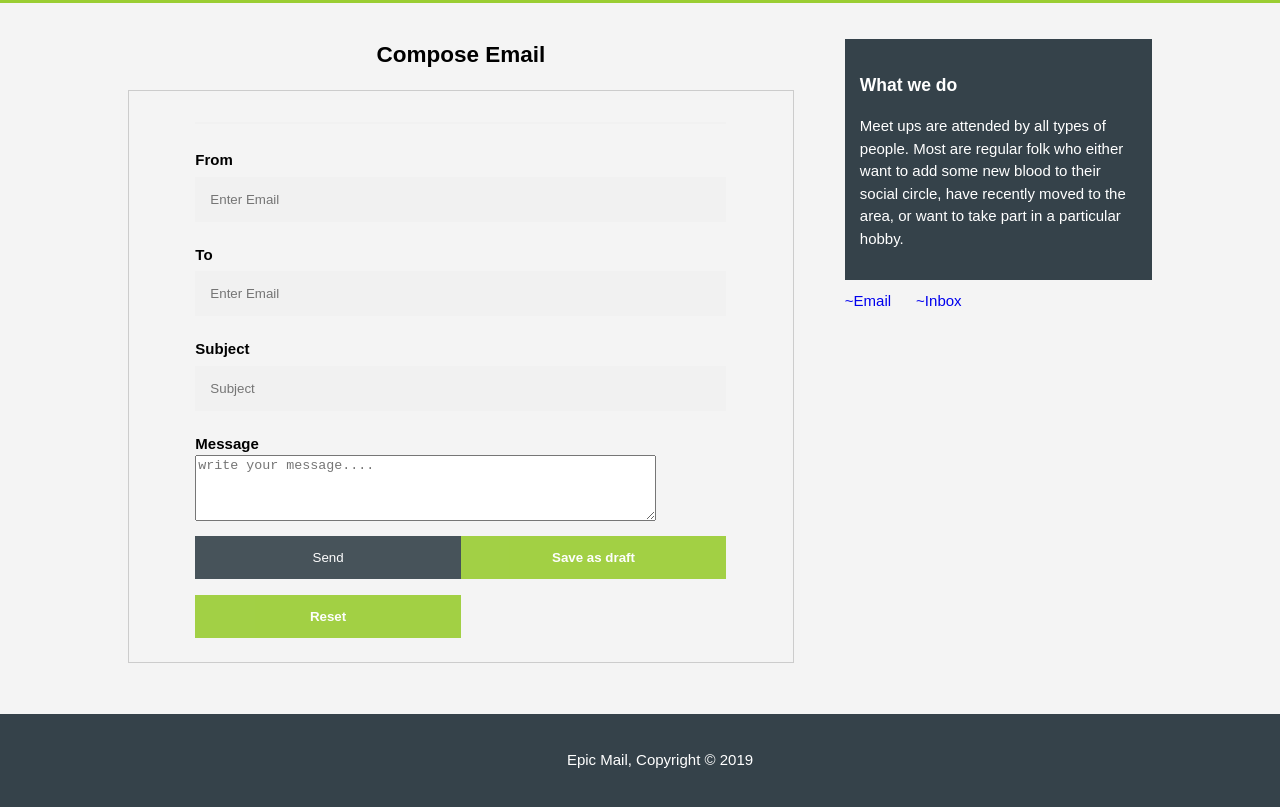
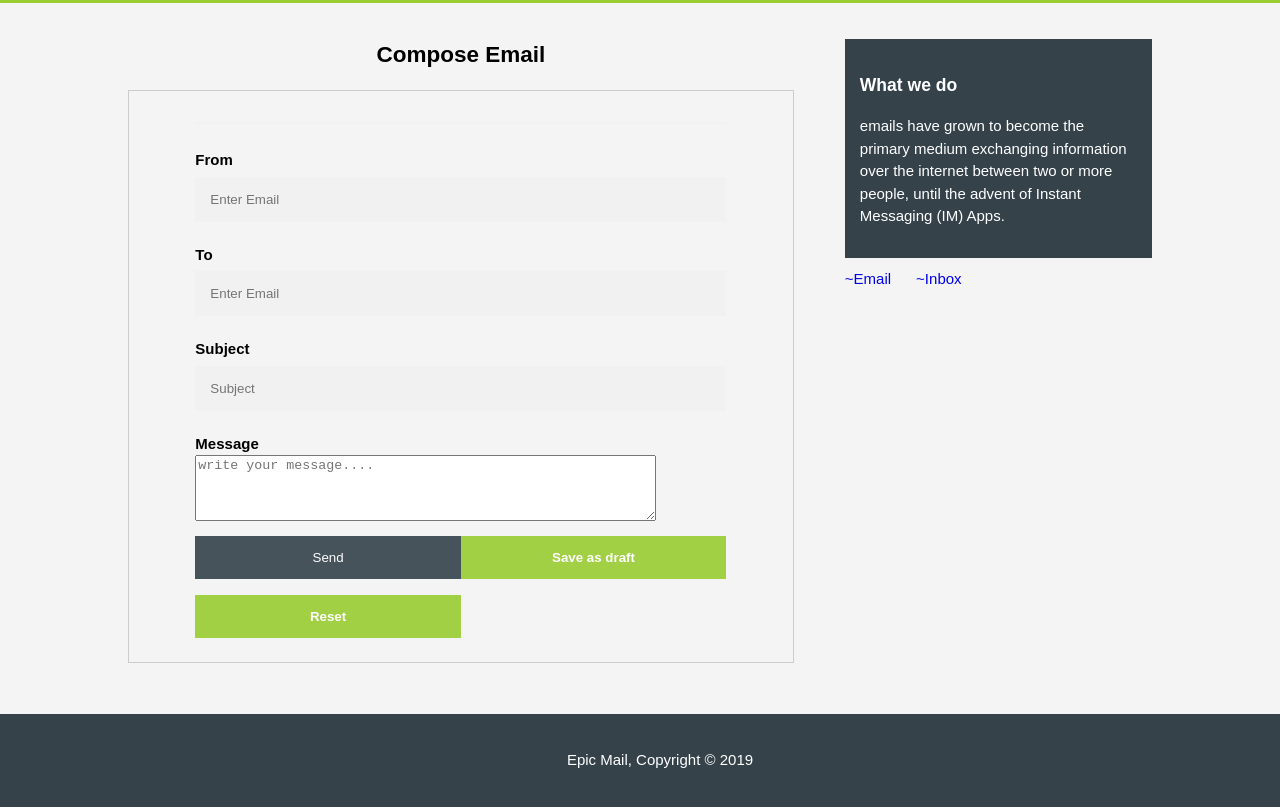
Before and after one commit to EmyRukundo/EPIC-Mail, a plain HTML site: page compose.html in a window 1280 px wide. Shown: the part 107-914 px from the top of the page. Drawn offline with Linux system fonts and the light colour scheme.

Commit message:
modified compose page

```diff
--- a/compose.html
+++ b/compose.html
@@ -66,7 +66,7 @@
 			<aside id="sidebar">
 				<div class="dark">
 				<h3>What we do</h3>
-				<p> Meet ups are attended by all types of people. Most are regular folk who either want to add some new blood to their social circle, have recently moved to the area, or want to take part in a particular hobby. </p>
+				<p> emails have grown to become the primary medium exchanging information over the internet between two or more people, until the advent of Instant Messaging (IM) Apps.</p>
             </div>
             <div>
                 <a href="compose.html">~Email</a>&nbsp; &nbsp; &nbsp;
```
Also changed, not shown: create.html (+1 -1 lines).
